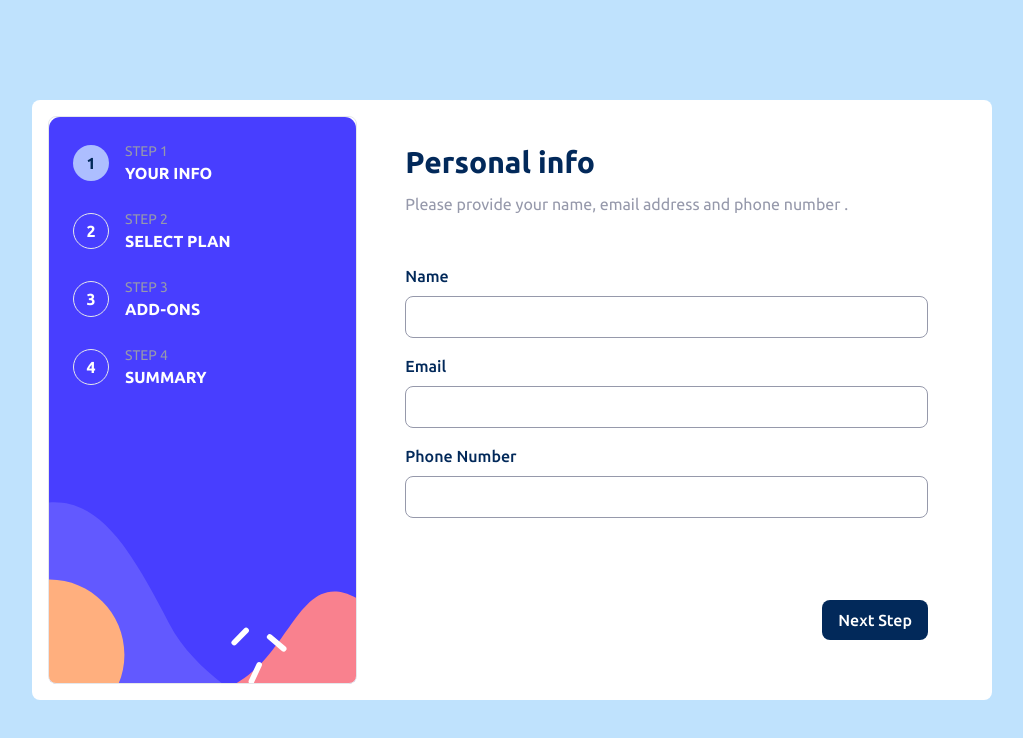
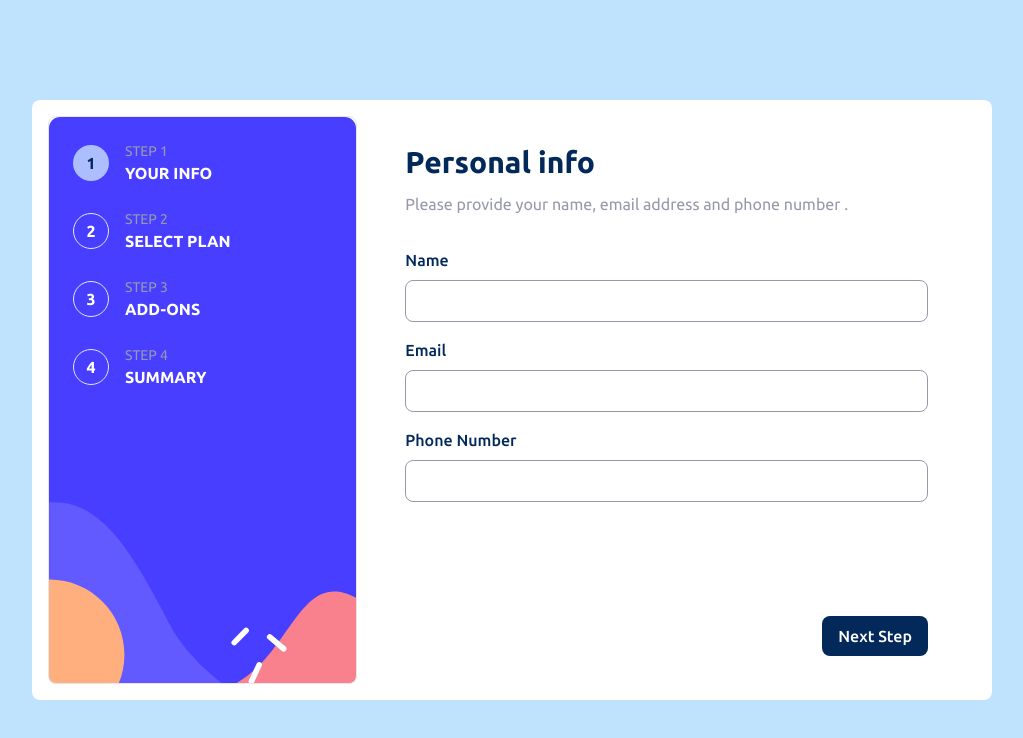
Before and after one commit to KhaledSobhy10/Multi-step-form-challenge, a React (Vite) app: page / in a window 1280 px wide. Shown: the top 738 px of the page, without its empty margins (128-1151 px from the left). Built offline with nearby package versions, Linux system fonts and the light colour scheme.

Commit message:
fix scroll issue

```diff
--- a/src/components/StepContent/Step1.tsx
+++ b/src/components/StepContent/Step1.tsx
@@ -54,7 +54,7 @@ const Step1: FunctionComponent<IStep1Props> = (props) => {
   });
 
   return (
-    <div className="flex flex-col gap-8 py-3 sm:px-8 px-2 h-full ">
+    <div className="flex flex-col gap-8 py-3 sm:px-8 px-2 h-full overflow-y-auto">
       {/* Head of form */}
       <StepHead
         title="Personal info"
@@ -63,7 +63,7 @@ const Step1: FunctionComponent<IStep1Props> = (props) => {
       <form
         onSubmit={handleSubmit}
         noValidate
-        className="flex flex-col md:gap-4 gap-2 flex-1 overflow-auto py-4"
+        className="flex flex-col md:gap-4 gap-2 flex-1 "
       >
         {/* Name field */}
         <CustomField
--- a/src/components/StepContent/Step2.tsx
+++ b/src/components/StepContent/Step2.tsx
@@ -129,7 +129,7 @@ const Step2: FunctionComponent<IStep2Props> = (props) => {
     setFieldValue("selectedPlan", newValue);
   }, [values.isMonthly]);
   return (
-    <div className="flex flex-col gap-8 py-3 sm:px-8 px-2 h-full ">
+    <div className="flex flex-col gap-8 py-3 sm:px-8 px-2 h-full overflow-y-auto">
       {/* Head of form */}
       <StepHead
         title="Select your plan"
@@ -138,7 +138,7 @@ const Step2: FunctionComponent<IStep2Props> = (props) => {
       <form
         onSubmit={handleSubmit}
         noValidate
-        className="flex flex-col md:gap-4 gap-2 flex-1 overflow-auto"
+        className="flex flex-col md:gap-4 gap-2 flex-1 "
       >
         <div className="flex gap-5 w-100 p-1 sm:flex-row flex-col ">
           <PlanBox
--- a/src/components/StepContent/Step3.tsx
+++ b/src/components/StepContent/Step3.tsx
@@ -66,7 +66,7 @@ const Step3: React.FunctionComponent<IStep3Props> = (props) => {
     });
 
   return (
-    <div className="flex flex-col gap-8 py-3 sm:px-8 px-2 h-full ">
+    <div className="flex flex-col gap-8 py-3 sm:px-8 px-2 h-full  overflow-y-auto">
       {/* Head of form */}
       <StepHead
         title="Pick add-ons"
@@ -75,7 +75,7 @@ const Step3: React.FunctionComponent<IStep3Props> = (props) => {
       <form
         onSubmit={handleSubmit}
         noValidate
-        className="flex flex-col md:gap-4 gap-2 flex-1 w-full overflow-auto"
+        className="flex flex-col md:gap-4 gap-2 flex-1 w-full"
       >
         <div className="w-full flex flex-col gap-2 sm:gap-4">
           <AddonsBox
```
